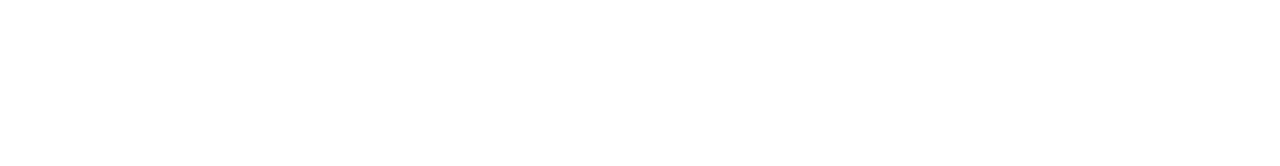
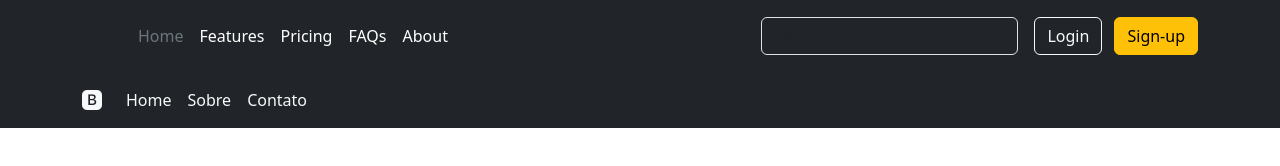
Before and after one commit to LeandroFernandes12/Bootstrap-exemplos-de-uso, a plain HTML site: page 2ª Parte (Bootstrap)/ex6_navbar/ex6.html in a window 1280 px wide. Drawn offline with nearby package versions, Linux system fonts and the light colour scheme.

Commit message:
Adição dos exemplos 6 e 7
Finalização dos exemplos 6 e 7.

```diff
--- a/2ª Parte (Bootstrap)/ex6_navbar/ex6.html
+++ b/2ª Parte (Bootstrap)/ex6_navbar/ex6.html
@@ -12,9 +12,64 @@
     <link rel="stylesheet" href="https://cdn.jsdelivr.net/npm/bootstrap-icons@1.11.3/font/bootstrap-icons.css">
 </head>
 <body>
+    <header class="p-3 text-bg-dark">
+        <div class="container">
+          <div class="d-flex flex-wrap align-items-center justify-content-center justify-content-lg-start">
+            <a href="/" class="d-flex align-items-center mb-2 mb-lg-0 text-white text-decoration-none">
+              <svg class="bi me-2" width="40" height="32" role="img" aria-label="Bootstrap"><use xlink:href="#bootstrap"/></svg>
+            </a>
 
+            <ul class="nav col-12 col-lg-auto me-lg-auto mb-2 justify-content-center mb-md-0">
+              <li><a href="#" class="nav-link px-2 text-secondary">Home</a></li>
+              <li><a href="#" class="nav-link px-2 text-white">Features</a></li>
+              <li><a href="#" class="nav-link px-2 text-white">Pricing</a></li>
+              <li><a href="#" class="nav-link px-2 text-white">FAQs</a></li>
+              <li><a href="#" class="nav-link px-2 text-white">About</a></li>
+            </ul>
 
-    <!-- 1ª Digitação (Aqui) -->
+            <form class="col-12 col-lg-auto mb-3 mb-lg-0 me-lg-3" role="search">
+              <input type="search" class="form-control form-control-dark text-bg-dark" placeholder="Search..." aria-label="Search">
+            </form>
+
+            <div class="text-end">
+              <button type="button" class="btn btn-outline-light me-2">Login</button>
+              <button type="button" class="btn btn-warning">Sign-up</button>
+            </div>
+          </div>
+        </div>
+      </header>
+
+    <nav class="navbar navbar-expand-lg navbar-light bg-dark">
+        <div class="container">
+            <!-- Logo Bootstrap -->
+            <a class="navbar-brand" href="#">
+                <i class="bi bi-bootstrap-fill text-light"></i>
+            </a>
+            <!-- Menu Hamburguer (Em telas menores) -->
+            <button class="navbar-toggler bg-light" type="button" data-bs-toggle="collapse" data-bs-target="#navbarNav">
+                <span class="navbar-toggler-icon"></span>
+            </button>
+
+            <div class="collapse navbar-collapse" id="navbarNav">
+                <ul class="navbar-nav">
+
+                    <li class="nav-item">
+                        <a class="nav-link active text-light" href="#">Home</a>
+                    </li>
+
+                    <li class="nav-item">
+                        <a class="nav-link active text-light" href="#">Sobre</a>
+                    </li>
+
+                    <li class="nav-item">
+                        <a class="nav-link active text-light" href="#">Contato</a>
+                    </li>
+
+                </ul>
+            </div>
+        </div>
+
+    </nav>
 
 
 
```
Also changed, not shown: 2ª Parte (Bootstrap)/ex7_modal/ex7.html (+32 -1 lines).
